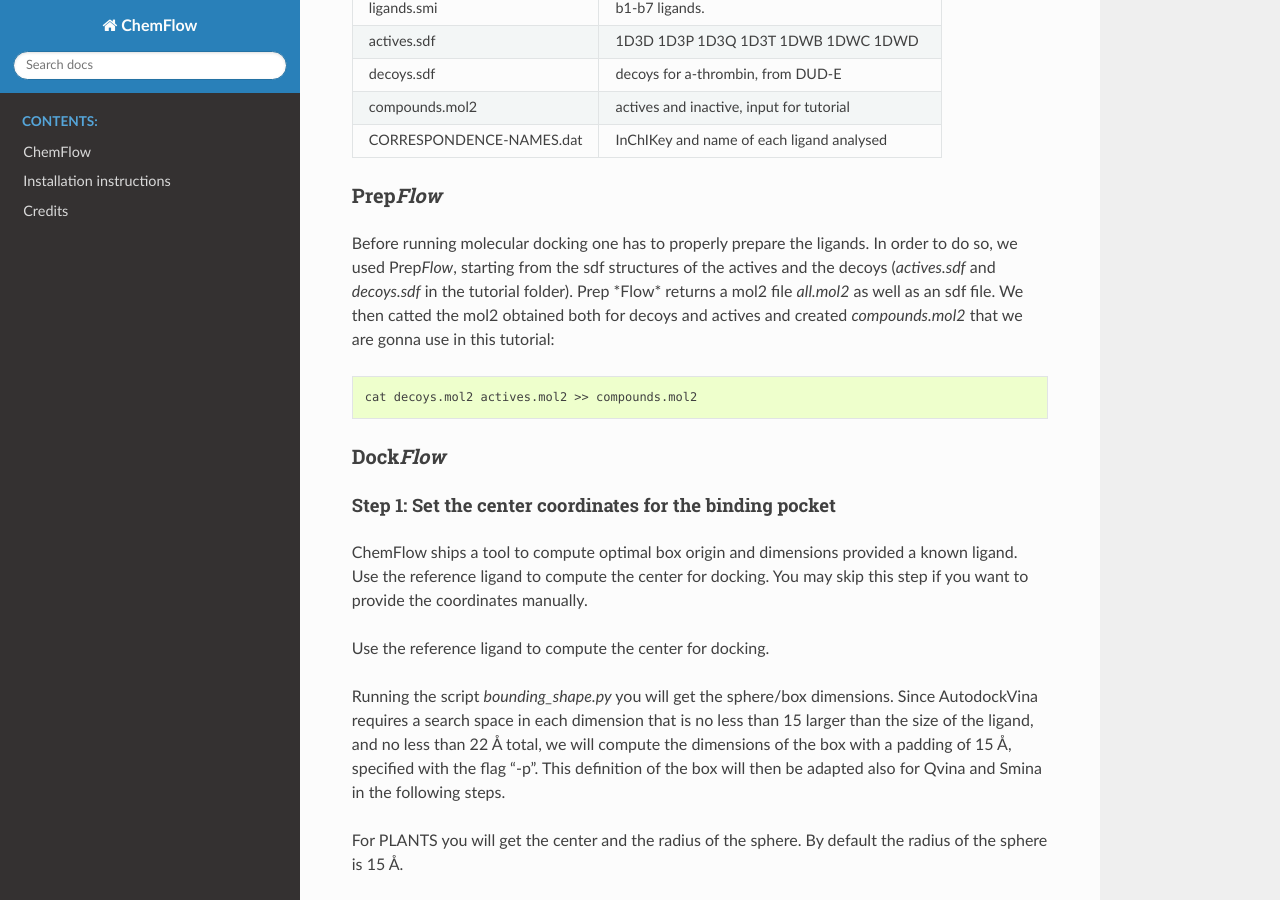
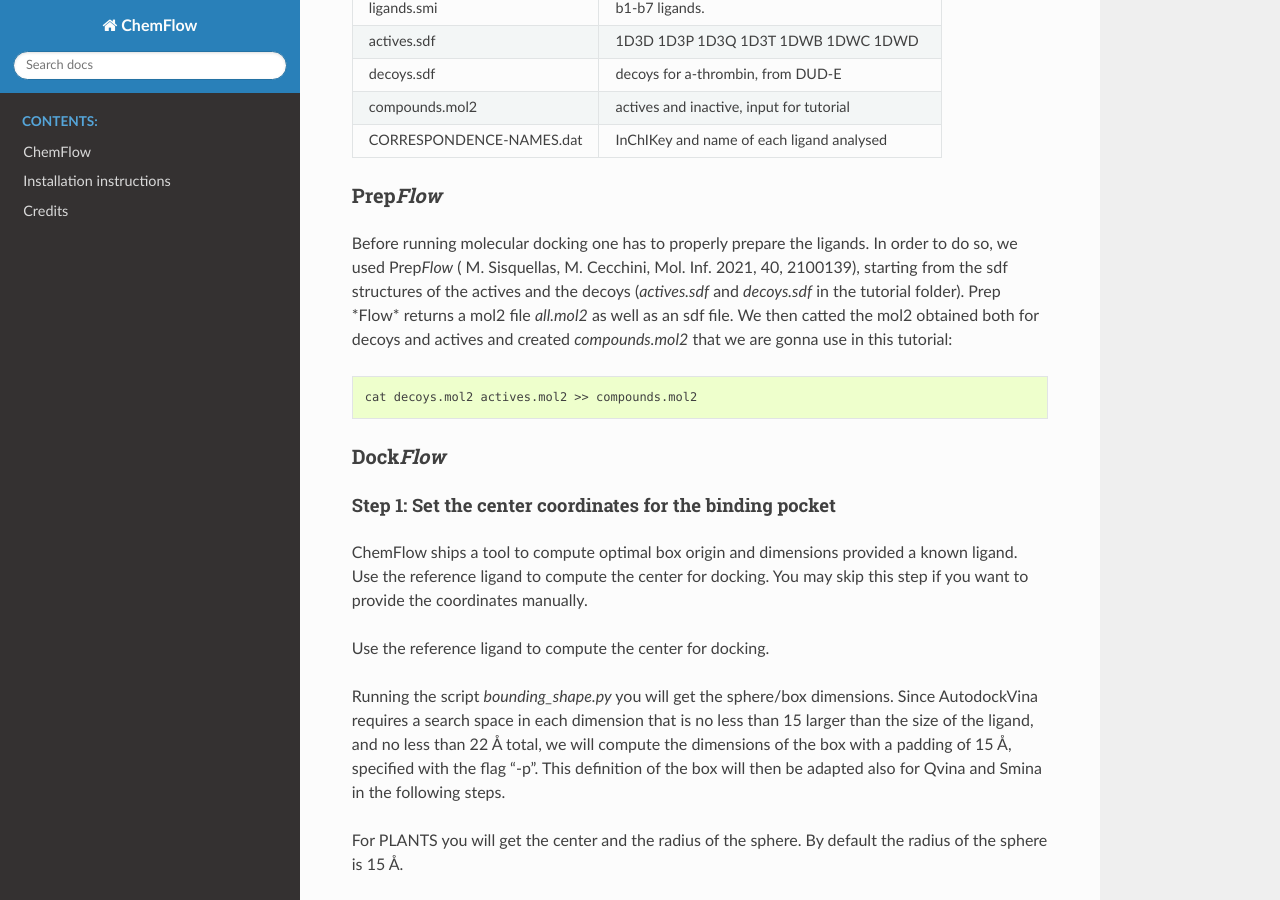
Before and after one commit to IFMlab/ChemFlow, a Sphinx documentation site: the page built from docs/Tutorial-ChemFlow.rst, in a window 1280 px wide and 900 px high, scrolled down 704 px. Built offline with Sphinx 7.4.7 and the Read the Docs theme 2.0.0, drawn with Linux system fonts in a browser that asks for light colours; pages that are not in the unit, such as notebooks, are missing from menus.

Commit message:
Update Tutorial-ChemFlow.rst

```diff
--- a/docs/Tutorial-ChemFlow.rst
+++ b/docs/Tutorial-ChemFlow.rst
@@ -45,7 +45,7 @@ Provided files
 
 Prep\ *Flow*
 ************
-Before running molecular docking one has to properly prepare the ligands. In order to do so, we used Prep\ *Flow*, starting from the sdf structures of the actives and the decoys (*actives.sdf* and *decoys.sdf* in the tutorial folder).
+Before running molecular docking one has to properly prepare the ligands. In order to do so, we used Prep\ *Flow* ( M. Sisquellas, M. Cecchini, Mol. Inf. 2021, 40, 2100139), starting from the sdf structures of the actives and the decoys (*actives.sdf* and *decoys.sdf* in the tutorial folder).
 Prep \*Flow* returns a mol2 file *all.mol2* as well as an sdf file. We then catted the mol2 obtained both for decoys and actives and created *compounds.mol2* that we are gonna use in this tutorial:
 
 .. code-block:: bash
```
